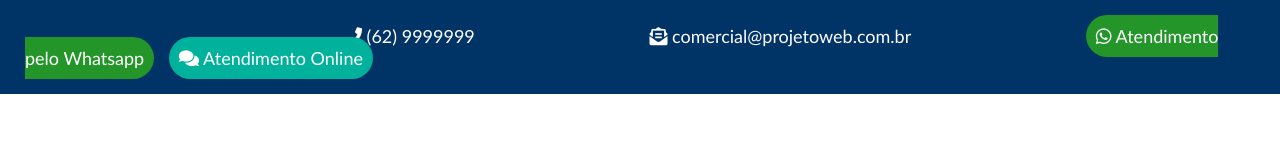
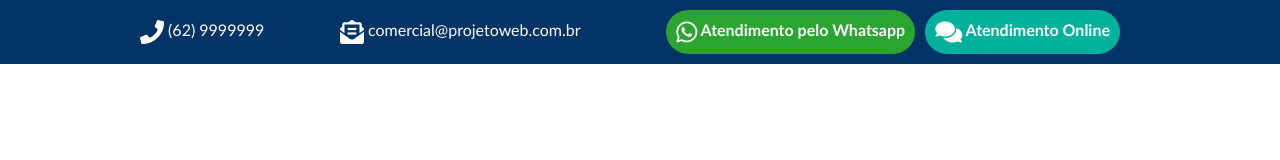
Before and after one commit to JhonMercedes/desenvolvimentoWeb, a plain HTML site: page desafio1-equipe/index.html in a window 1280 px wide. Drawn offline with Linux system fonts and the light colour scheme.

Commit message:
alterando lista por divs

```diff
--- a/desafio1-equipe/css/style.css
+++ b/desafio1-equipe/css/style.css
@@ -1,4 +1,3 @@
-
 * {
     margin: 0;
     padding: 0;
@@ -10,6 +9,94 @@ body {
     font-size: 18px;
 }
 
+.barra-hr {
+    background-color: #003366;
+    max-width: 100%;
+}
+
+.barra-hr .barra-item {
+    justify-content: center;
+}
+
+.barra-hr .barra-item {
+    display: flex;
+    flex-wrap: wrap;
+    align-items: center;
+    justify-content: space-between;
+    width: 1000px;
+    margin: auto;
+}
+
+.barra-item .item {
+    color: #fff;
+    font-size: 16px;
+    padding: 10px 0px;
+}
+
+.barra-item .item * {
+    color: #fff;
+    font-size: 24px;
+    vertical-align: middle;
+}
+
+.chat {
+    display: flex;
+    align-items: center;
+    justify-content: space-between;
+    padding: 10px;
+}
+
+.chat .item.comments {
+    margin: 0px 10px;
+}
+
+.chat .whatsapp .comments {
+    padding: 10px 10px;
+}
+
+.chat .comments {
+    padding: 10px 10px;
+}
+
+.item.whatsapp {
+    background: #2ba531;
+    border-radius: 30px;
+    padding: 10px 10px;
+    font-weight: bold;
+}
+
+.item.comments {
+    background: #00b29c;
+    border-radius: 30px;
+    padding: 10px 10px;
+    margin-top: 10px;
+    font-weight: bold;
+}
+
+.item.whatsapp:hover {
+    background: #239529;
+    cursor: pointer;
+}
+
+.item.comments:hover {
+    background: #048676;
+    cursor: pointer;
+}
+
+
+
+
+
+
+
+
+
+
+
+
+
+
+/*
 .top {
     margin: 0 auto;
     padding: 25px;
@@ -18,13 +105,16 @@ body {
 
 }
 
-.top li {
-    display: inline;
+.top {
     color: #fff;
+    font-size: 24px;
+    padding: 10px 0;
 }
 
-.item1 {
-    margin-left: 319px;
+.top * {
+    color: #fff;
+    font-size: 24px;
+    vertical-align: middle;
 }
 .item2 {
     margin-left: 170px;
@@ -50,4 +140,4 @@ body {
 }
 .item4:hover {
     background-color: #159384;
-}
+} */
--- a/desafio1-equipe/index.html
+++ b/desafio1-equipe/index.html
@@ -7,18 +7,21 @@
     <meta name="viewport" content="width=device-width, initial-scale=1.0">
     <title>Projeto Web</title>
     <link rel="stylesheet" href="./css/style.css">
-    <link rel="stylesheet" href="https://cdnjs.cloudflare.com/ajax/libs/font-awesome/5.15.4/css/all.min.css"/>
+    <link rel="stylesheet" href="https://cdnjs.cloudflare.com/ajax/libs/font-awesome/5.15.4/css/all.min.css" />
 </head>
 
 <body>
-
-    <ul class="top">
-        <li class="item1"><i class="fas fa-phone"></i> (62) 9999999</li>
-        <li class="item2"><i class="fas fa-envelope-open-text"></i> comercial@projetoweb.com.br</li>
-        <li class="item3"><i class="fab fa-whatsapp"></i> Atendimento pelo Whatsapp</li>
-        <li class="item4"><i class="fas fa-comments"></i> Atendimento Online</li>
-    </ul>
-
+    <div class="barra-hr">
+        <div class="barra-item">
+            <div class="item"><i class="fas fa-phone"></i> (62) 9999999</div>
+            <div class="item"><i class="fas fa-envelope-open-text"></i> comercial@projetoweb.com.br</div>
+            <div class="chat">
+                <div class="item whatsapp"><i class="fab fa-whatsapp"></i> Atendimento pelo Whatsapp</div>
+                <div class="item comments"><i class="fas fa-comments"></i> Atendimento Online</div>
+            </div>
+            </ul>
+        </div>
+    </div>
     </header>
 </body>
 
```
